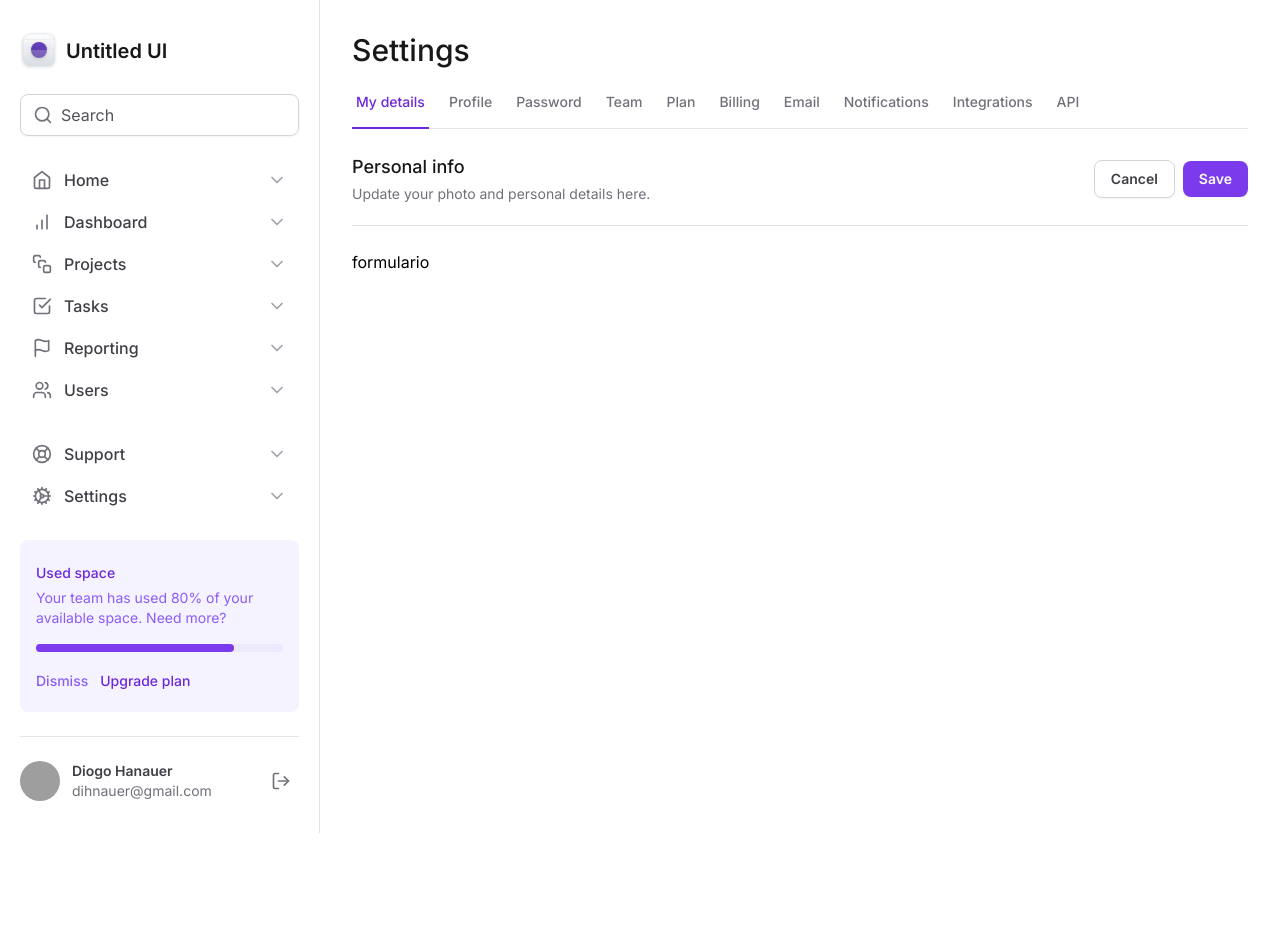
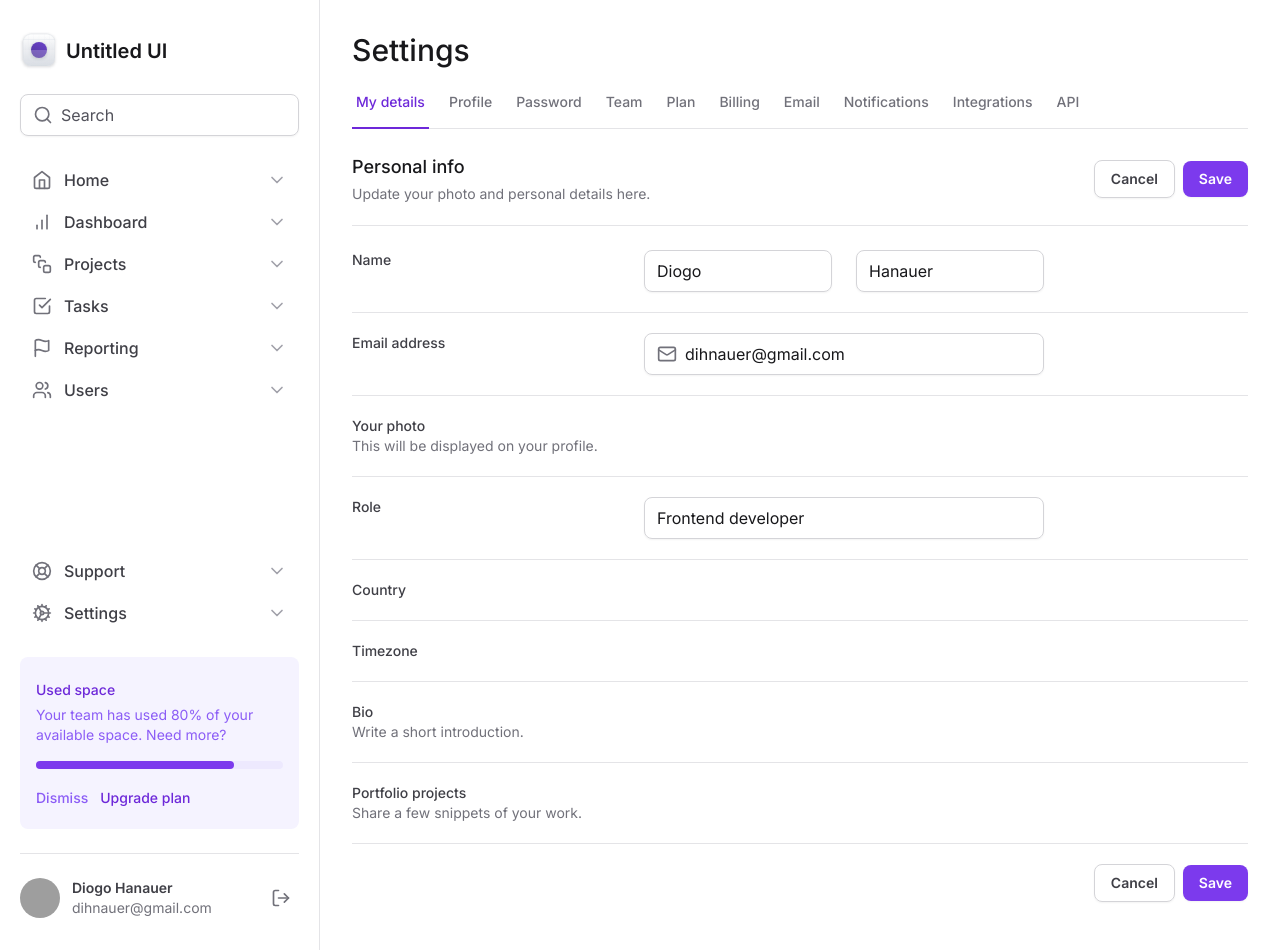
Before and after one commit to dihnauer/untitled-ui, a Next.js app: page / in a window 1280 px wide. Before the commit the page ends 833 px from the top, so only its background shows below. Built offline with nearby package versions, Linux system fonts and the light colour scheme; grey boxes are pictures that could not be loaded.

Commit message:
form fields created

```diff
--- a/src/app/page.tsx
+++ b/src/app/page.tsx
@@ -1,4 +1,6 @@
 import { SettingsTabs } from "@/components/SettingsTabs";
+import * as Input from "@/components/Input";
+import { Mail } from "lucide-react";
 
 export default function Home() {
   return (
@@ -33,8 +35,131 @@
           </div>
         </div>
 
-        <form id="settings" className="mt-6 flex w-full flex-col">
-          formulario
+        <form
+          id="settings"
+          className="mt-6 flex w-full flex-col gap-5 divide-y divide-zinc-200"
+        >
+          {/* Name */}
+          <div className="grid-cols-form grid gap-3">
+            <label htmlFor="name" className="text-sm font-medium text-zinc-700">
+              Name
+            </label>
+            <div className="grid grid-cols-2 gap-6">
+              <Input.Root>
+                <Input.Control id="name" defaultValue="Diogo" />
+              </Input.Root>
+
+              <Input.Root>
+                <Input.Control defaultValue="Hanauer" />
+              </Input.Root>
+            </div>
+          </div>
+
+          {/* Email address */}
+          <div className="grid-cols-form grid gap-3 pt-5">
+            <label
+              htmlFor="email"
+              className="text-sm font-medium text-zinc-700"
+            >
+              Email address
+            </label>
+            <Input.Root>
+              <Input.Prefix>
+                <Mail className="h-5 w-5 text-zinc-500" />
+              </Input.Prefix>
+              <Input.Control
+                id="email"
+                type="email"
+                defaultValue="dihnauer@gmail.com"
+              />
+            </Input.Root>
+          </div>
+
+          {/* Your photo */}
+          <div className="grid-cols-form grid gap-3 pt-5">
+            <label
+              htmlFor="photo"
+              className="text-sm font-medium text-zinc-700"
+            >
+              Your photo
+              <span className="block text-sm font-normal text-zinc-500">
+                This will be displayed on your profile.
+              </span>
+            </label>
+            <div></div>
+          </div>
+
+          {/* Role */}
+          <div className="grid-cols-form grid gap-3 pt-5">
+            <label htmlFor="role" className="text-sm font-medium text-zinc-700">
+              Role
+            </label>
+            <Input.Root>
+              <Input.Control id="role" defaultValue="Frontend developer" />
+            </Input.Root>
+          </div>
+
+          {/* Country */}
+          <div className="grid-cols-form grid gap-3 pt-5">
+            <label
+              htmlFor="country"
+              className="text-sm font-medium text-zinc-700"
+            >
+              Country
+            </label>
+            <div></div>
+          </div>
+
+          {/* Timezone */}
+          <div className="grid-cols-form grid gap-3 pt-5">
+            <label
+              htmlFor="timezone"
+              className="text-sm font-medium text-zinc-700"
+            >
+              Timezone
+            </label>
+            <div></div>
+          </div>
+
+          {/* Bio */}
+          <div className="grid-cols-form grid gap-3 pt-5">
+            <label htmlFor="bio" className="text-sm font-medium text-zinc-700">
+              Bio
+              <span className="block text-sm font-normal text-zinc-500">
+                Write a short introduction.
+              </span>
+            </label>
+            <div></div>
+          </div>
+
+          {/* Portfolio projects */}
+          <div className="grid-cols-form grid gap-3 pt-5">
+            <label
+              htmlFor="projects"
+              className="text-sm font-medium text-zinc-700"
+            >
+              Portfolio projects
+              <span className="block text-sm font-normal text-zinc-500">
+                Share a few snippets of your work.
+              </span>
+            </label>
+            <div></div>
+          </div>
+
+          <div className="flex items-center justify-end gap-2 pt-5">
+            <button
+              type="button"
+              className="rounded-lg border border-zinc-300 px-4 py-2 text-sm font-semibold text-zinc-700 shadow-sm hover:bg-zinc-50"
+            >
+              Cancel
+            </button>
+            <button
+              type="submit"
+              className="rounded-lg bg-violet-600 px-4 py-2 text-sm font-semibold text-white shadow-sm hover:bg-violet-700"
+            >
+              Save
+            </button>
+          </div>
         </form>
       </div>
     </>
--- a/tailwind.config.ts
+++ b/tailwind.config.ts
@@ -6,6 +6,8 @@
     extend: {
       gridTemplateColumns: {
         app: "minmax(18rem, 20rem) 1fr",
+        profile: "max-content 1fr max-content",
+        form: "minmax(7.5rem, 17.5rem) minmax(25rem, 1fr) minmax(0, 15rem)",
       },
     },
   },
```
